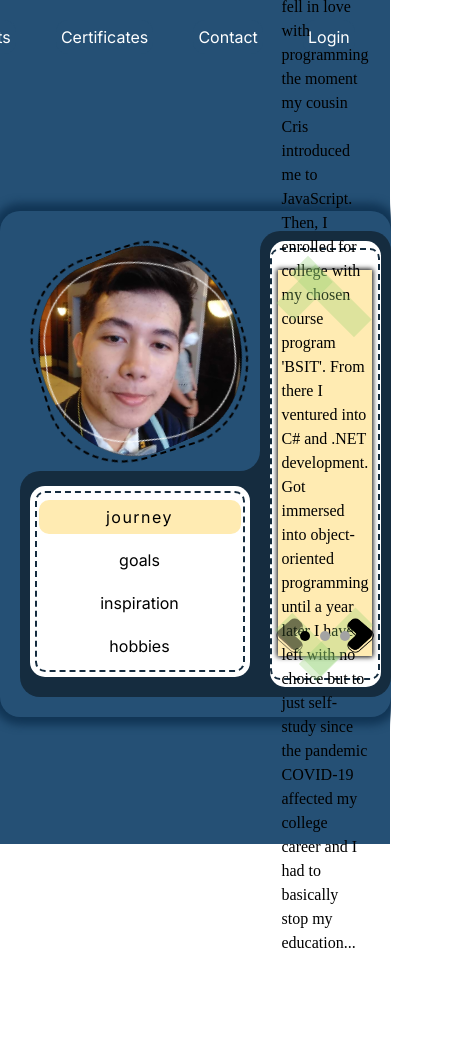
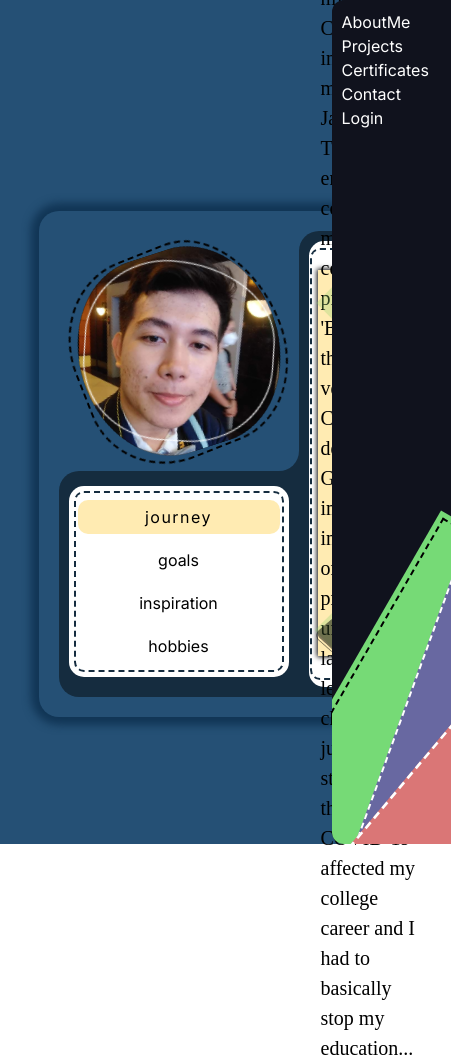
Before and after one commit to lancers2020/mini-portfolio, a Next.js app: page / in a window 390 px wide. Shown: the whole page, 451 px wide, since content can reach past the window. Before the commit the page ends 955 px from the top, so only its background shows below. Built offline with nearby package versions, Linux system fonts and the light colour scheme.

Commit message:
sidebar: responsiveness and design

```diff
--- a/app/components/cards/HeroProfile.js
+++ b/app/components/cards/HeroProfile.js
@@ -6,9 +6,9 @@ import InformalProfile from "@/public/informal_profile.jpg";
 
 const HeroProfile = ({isContentHovered}) => {
     return (
-        <div className={style.wrapper}>
-            <div className={style.parent}>
-                <div className={style.child}>
+        <section className={style.heroProfileWrapper}>
+            <div className={style.heroProfileParent}>
+                <div className={style.heroProfileChild}>
                     <Image
                         src={InformalProfile}
                         alt="Dave"
@@ -16,10 +16,10 @@ const HeroProfile = ({isContentHovered}) => {
                         height={200}
                     />
                 </div>
-                <div className={style.border1}></div>
+                <div className={style.heroProfileBorder1}></div>
             </div>
-            <div className={style.border2} style={{borderColor: isContentHovered ? 'white' : ''}}></div>
-        </div>
+            <div className={style.heroProfileBorder2} style={{borderColor: isContentHovered ? 'white' : ''}}></div>
+        </section>
     );
 };
 
--- /dev/null
+++ b/app/components/cards/SideBarDocker.js
@@ -0,0 +1,20 @@
+import style from "./styles.module.css";
+
+const SideBarDocker = ({list, isClicked}) => {
+    return (
+        <section className={`${style.sideBarDkrContainer} ${isClicked && style.isClicked}`}>
+            <div className={style.sideBarDkrWrapper}>
+                <ul>
+                    {list.map(v=><li>{v}</li>)}
+                </ul>
+            </div>
+            <div>
+                <div></div>
+                <div><div></div></div>
+                <div></div>
+            </div>
+        </section>
+    );
+};
+
+export default SideBarDocker;
--- a/app/components/cards/styles.module.css
+++ b/app/components/cards/styles.module.css
@@ -1,10 +1,10 @@
-.wrapper {
+.heroProfileWrapper {
     position: relative;
     display: flex;
     justify-content: center;
     align-items: center;
 }
-.parent {
+.heroProfileParent {
     width: 200px;
     height: 200px;
     background-color: black;
@@ -20,7 +20,7 @@
     animation: rotateClockWise 8s linear infinite;
 }
 
-.child {
+.heroProfileChild {
     position: absolute;
     transform: translate(-50%, -50%);
     width: 120%;
@@ -33,7 +33,7 @@
     animation: rotateCounterClockWise 8s linear infinite;
 }
 
-.border1 {
+.heroProfileBorder1 {
     animation: rotateClockWise 10s linear infinite;
     width: 180px;
     height: 190px;
@@ -45,7 +45,7 @@
     position: absolute;
 }
 
-.border2 {
+.heroProfileBorder2 {
     animation: rotateCounterClockWise 10s linear infinite;
     width: 210px;
     height: 210px;
@@ -55,6 +55,104 @@
     border-bottom-left-radius: 60% 180px;
     border: 2px dashed black;
     position: absolute;
+}
+
+/* SideBarDocker */
+.sideBarDkrContainer {
+    position: fixed;
+    top: 0;
+    right: -40vw;
+    background-color: rgb(19, 19, 19);
+    background-color: rgb(16, 18, 29);
+    z-index: 2500;
+    padding: 10px;
+    height: 100vh;
+    width: 40vw;
+    border-top-left-radius: 12px;
+    border-bottom-left-radius: 12px;
+    overflow: hidden;
+    transition: .2s ease;
+}
+.isClicked {
+    right: 0;
+    transition: 0s;
+}
+.sideBarDkrContainer > div:nth-of-type(1) {
+    height: 60%;
+    color: white;
+    /* background-color: red; */
+}
+.sideBarDkrContainer > div:nth-of-type(2) {
+    width: 100%;
+    height: 100%;
+    position: relative;
+}
+.sideBarDkrContainer > div:nth-of-type(2) > div {
+    border: 2px dashed white;
+}
+.sideBarDkrContainer:hover > div:nth-of-type(2) > div:nth-of-type(1) {
+    left: -10px;
+    z-index: 10;
+    transform: rotate(15deg);
+    margin-bottom: 30px;
+    transition: .45s ease;
+}
+.sideBarDkrContainer:hover > div:nth-of-type(2) > div:nth-of-type(2) {
+    left: -180px;
+    /* z-index: 10; */
+    transform: rotate(30deg);
+    /* margin-bottom: 30px; */
+    transition: .3s ease;
+}
+.sideBarDkrContainer:hover > div:nth-of-type(2) > div:nth-of-type(3) {
+    left: 20px;
+    transform: skew(-8deg, 34deg);
+    transform: rotate(35deg);
+    transition: .5s ease;
+    margin-bottom: 30px;
+    margin-top: 20px;
+}
+.sideBarDkrContainer > div:nth-of-type(2) > div:nth-of-type(1) {
+    position: absolute;
+    bottom: 0;
+    left: 0;
+    background-color: rgb(104, 104, 161);
+    width: 100%;
+    height: 100%;
+    z-index: 10;
+    transform: rotate(20deg);
+    margin-bottom: 20px;
+    transition: .3s ease;
+}
+.sideBarDkrContainer > div:nth-of-type(2) > div:nth-of-type(2) {
+    position: absolute;
+    bottom: 0;
+    left: -120px;
+    background-color: rgb(118, 218, 118);
+    width: 100%;
+    height: 100%;
+    /* transform: skew(-5deg, 30deg); */
+    transform: rotate(30deg);
+    border: none;
+    padding: 5px;
+    transition: .3s ease;
+}
+.sideBarDkrContainer > div:nth-of-type(2) > div:nth-of-type(3) {
+    position: absolute;
+    bottom: 0;
+    left: 0;
+    background-color: rgb(218, 118, 118);
+    width: 100%;
+    height: 100%;
+    transform: skew(-40deg, 40deg);
+    z-index: 11;
+    margin-bottom: -20px;
+    transition: .3s ease;
+}
+.sideBarDkrContainer > div:nth-of-type(2) > div:nth-of-type(2) > div {
+    border: 2px dashed rgb(0, 0, 0);
+    width: 100%;
+    height: 100%;
 }
 
 @keyframes rotateClockWise {
@@ -73,3 +171,24 @@
         transform: rotate(-360deg);
     }
 }
+
+/* media queries */
+@media (max-width: 425px) {
+    .sideBarDkrContainer {
+        width: 55vw;
+    }
+    .sideBarDkrContainer:hover > div:nth-of-type(2) > div:nth-of-type(3) {
+        left: 20px;
+        transform: skew(-8deg, 34deg);
+        transform: rotate(25deg);
+        transition: .6s ease;
+        /* margin-bottom: 50px;
+        margin-right: 20px; */
+        /* margin-top: 20px; */
+    }
+    .sideBarDkrContainer:hover > div:nth-of-type(2) > div:nth-of-type(2) {
+        left: -150px;
+        transform: rotate(30deg);
+        transition: .3s ease;
+    }
+}
--- a/app/components/sections/AboutMe.js
+++ b/app/components/sections/AboutMe.js
@@ -25,9 +25,9 @@ const Navbar = () => {
                 text={sidebar}
                 margin={"5px 0"}
                 borderRadius={12}
-                className={`${style.sideBarBtn} ${
+                className={`${style.abSideBarBtn} ${
                     currentSidebar === sidebar
-                        ? style.sideBarBtnHighSelected
+                        ? style.abSideBarBtnHighSelected
                         : ""
                 }`}
                 textColor="black"
@@ -38,8 +38,8 @@ const Navbar = () => {
     };
 
     return (
-        <div className={style.sideBarWrapper}>
-            <div className={style.sideBarBorder}>
+        <div className={style.abSideBarWrapper}>
+            <div className={style.abSideBarBorder}>
                 <div style={{ marginTop: "" }}>
                     {Object.keys(aboutMeData).map(renderSidebarButton)}
                 </div>
@@ -67,7 +67,7 @@ const AboutMe = () => {
                                 backgroundColor:
                                     currentPage === i ? "black" : "",
                             }}
-                            className={style.dots}
+                            className={style.abDots}
                         />
                     ))}
                 </ul>
@@ -80,29 +80,29 @@ const AboutMe = () => {
     }
 
     return (
-        <section style={{...contentHoveredBg}} className={style.parentWrapper} onMouseOver={()=>setIsContentHovered(true)} onMouseOut={()=>setIsContentHovered(false)}>
-            <div className={style.wrapper}>
+        <section style={{...contentHoveredBg}} className={style.abParentWrapper} onMouseOver={()=>setIsContentHovered(true)} onMouseOut={()=>setIsContentHovered(false)}>
+            <div className={style.abWrapper}>
                 <div style={{...contentHoveredBg}}>
-                    <div style={{...contentHoveredBg}} className={style.avatarWrapper}>
+                    <div style={{...contentHoveredBg}} className={style.abAvatarWrapper}>
                         <span>
                             <HeroProfile isContentHovered={isContentHovered} />
                         </span>
                     </div>
-                    <div style={{...contentHoveredBg}} className={style.bgLeft}>
-                        <div className={style.sideBar}>
+                    <div style={{...contentHoveredBg}} className={style.abBgLeft}>
+                        <div className={style.abSideBar}>
                             <Navbar />
                         </div>
                     </div>
                 </div>
-                <div style={{...contentHoveredBg}} className={style.bgRight}>
-                    <div className={style.rightWrapper}>
-                        <div className={style.rightContentContainer}>
+                <div style={{...contentHoveredBg}} className={style.abBgRight}>
+                    <div className={style.abRightWrapper}>
+                        <div className={style.abRightContentContainer}>
                             <span>
                                 <div>{currentSidebarContent}</div>
-                                <div className={style.scotchTapeTopLeft} />
-                                <div className={style.scotchTapeTopRight} />
-                                <div className={style.scotchTapeBottomLeft} />
-                                <div className={style.scotchTapeBottomRight} />
+                                <div className={style.abScotchTapeTopLeft} />
+                                <div className={style.abScotchTapeTopRight} />
+                                <div className={style.abScotchTapeBottomLeft} />
+                                <div className={style.abScotchTapeBottomRight} />
                                 <div>{renderDots()}</div>
                                 <div>
                                     <Pagination
--- a/app/components/sections/Navbar.js
+++ b/app/components/sections/Navbar.js
@@ -1,7 +1,10 @@
-import React, { useState } from "react";
+import React, { useEffect, useState } from "react";
 import style from "./style.module.css";
 import BasicButton from "../buttons/basicButton";
 import { useSelector } from "react-redux";
+import SideBarDocker from "../cards/SideBarDocker";
+import Bar from '@/public/icons/bar.png';
+import Image from "next/image";
 
 const NavBarButtons = ({ text, isHovered}) => {
     const { activeNavbarButton: currentNavbarButton } = useSelector((state)=>state.navbarReducer);
@@ -22,8 +25,25 @@ const NavBarButtons = ({ text, isHovered}) => {
 
 function Navbar() {
     const [isHovered, setIsHovered] = useState(false);
+    const [width, setWidth] = useState(window.innerWidth);
+    const [isClicked, setIsClicked] = useState(false);
+
+    useEffect(() => {
+        const handleResize = () => {
+            setWidth(window.innerWidth);
+        };
+
+        window.addEventListener("resize", handleResize);
+        return () => {
+            window.removeEventListener("resize", handleResize);
+        };
+    }, []);
+
+    const navbarList = ["AboutMe", "Projects", "Certificates", "Contact", "Login"];
 
     return (
+        <>
+            {width > 768 ? (
                 <section className={style.navbarWrapper}>
                     <ul onMouseOver={()=>setIsHovered(true)} onMouseOut={()=>setIsHovered(false)}>
                         <li >
@@ -43,6 +63,15 @@ function Navbar() {
                         </li>
                     </ul>
                 </section>
+            ) : (
+                // isClicked ? <SideBarDocker list={navbarList} isClicked={isClicked} /> : <div onClick={()=>setIsClicked(true)} className={style.sideBarBtn}><Image src={Bar} width={50} height={50} alt="sidebar toggle"/></div>
+                <>
+                    <SideBarDocker list={navbarList} isClicked={isClicked} />
+                    <div onClick={()=>setIsClicked(true)} className={style.sideBarBtn}><Image src={Bar} width={50} height={50} alt="sidebar toggle"/></div>
+                </>
+            )}
+            {isClicked && <div onClick={()=>setIsClicked(false)} className="overlay"></div>}
+        </>
     );
 }
 
--- a/app/components/sections/style.module.css
+++ b/app/components/sections/style.module.css
@@ -1,4 +1,4 @@
-.parentWrapper {
+.abParentWrapper {
     padding: 20px;
     /* background-color: #1f405c; */
     background-color: #255075;
@@ -7,7 +7,7 @@
     box-shadow: 0px 0px 8px 8px #113555;
     min-height: 466px;
 }
-.wrapper {
+.abWrapper {
     width: 70vw;
     height: 50vh;
     display: flex;
@@ -17,15 +17,13 @@
     max-width: 1000px;
     min-height: 466px;
 }
-
-.avatarWrapper {
+.abAvatarWrapper {
     background-color: #1f405c;
     background-color: #255075;
     border-bottom-right-radius: 20px;
     padding: 20px;
 }
-
-.wrapper > div:nth-child(1) {
+.abWrapper > div:nth-child(1) {
     background-color: #a1c398;
     background-color: #152c3f;
     /* background-color: #337357; */
@@ -36,8 +34,7 @@
     flex-direction: column;
     min-height: 466px;
 }
-
-.sideBar {
+.abSideBar {
     background-color: #a1c398;
     background-color: #152c3f;
     padding: 10px;
@@ -46,8 +43,7 @@
     height: 100%;
     width: 100%;
 }
-
-.sideBarWrapper {
+.abSideBarWrapper {
     background-color: #337357;
     background-color: #6d2932;
     background-color: #ecca9c;
@@ -58,13 +54,11 @@
     margin-top: 5px;
     color: black;
 }
-
-.sideBarBorder {
+.abSideBarBorder {
     border: 2px dashed #152c3f;
     border-radius: 10px;
 }
-
-.sideBarBtn {
+.abSideBarBtn {
     background-color: #337357 !important;
     background-color: #6d2932 !important;
     background-color: #c6ebc5 !important;
@@ -75,25 +69,21 @@
     border: 2px solid white !important;
     transition: 0.3s;
 }
-
-.sideBarBtn:hover {
+.abSideBarBtn:hover {
     background-color: #004225 !important;
     background-color: #135e4b !important;
     background-color: #fff6dc !important;
     letter-spacing: 1.5px;
     transition: 0.3s;
 }
-
-.sideBarBtnHighSelected {
+.abSideBarBtnHighSelected {
     background-color: #ffebb2 !important;
     letter-spacing: 1.5px;
 }
-
-.sideBarBtnHighSelected:hover {
+.abSideBarBtnHighSelected:hover {
     background-color: #ffebb2 !important;
 }
-
-.rightWrapper {
+.abRightWrapper {
     background-color: #a1c398;
     background-color: #152c3f;
     border-radius: 20px;
@@ -103,8 +93,7 @@
     padding: 10px;
     min-height: 466px;
 }
-
-.rightContentContainer {
+.abRightContentContainer {
     background-color: #6d2932;
     background-color: #c6ebc5;
     background-color: white;
@@ -114,16 +103,14 @@
     align-items: center;
     border-radius: 15px;
 }
-
-.rightContentContainer > span {
+.abRightContentContainer > span {
     height: 97%;
     width: 98.5%;
     border: 2px dashed #152c3f;
     border-radius: 10px;
     position: relative;
 }
-
-.rightContentContainer > span > div:nth-child(1) {
+.abRightContentContainer > span > div:nth-child(1) {
     background-color: #d5b4b4;
     background-color: #135e4b;
     background-color: #ffebb2;
@@ -140,8 +127,7 @@
     font-family: cursive;
     font-size: 20px;
 }
-
-.rightContentContainer > span > div + div {
+.abRightContentContainer > span > div + div {
     background-color: #f3deba;
     background-color: #90d26d;
     position: absolute;
@@ -149,8 +135,7 @@
     opacity: 0.3;
     height: 25px;
 }
-
-.rightContentContainer > span > div:nth-child(6) {
+.abRightContentContainer > span > div:nth-child(6) {
     background-color: transparent;
     position: absolute;
     bottom: 30px;
@@ -161,14 +146,12 @@
     justify-content: center;
     align-items: center;
 }
-
-.rightContentContainer > span > div:nth-child(6) > section > ul {
+.abRightContentContainer > span > div:nth-child(6) > section > ul {
     display: flex;
     justify-content: center;
     align-items: center;
 }
-
-.rightContentContainer > span > div:nth-child(7) {
+.abRightContentContainer > span > div:nth-child(7) {
     background-color: transparent;
     position: absolute;
     opacity: 1;
@@ -178,35 +161,30 @@
     display: flex;
     justify-content: center;
 }
-
-.scotchTapeTopLeft {
+.abScotchTapeTopLeft {
     top: 7%;
     left: 4%;
     transform: rotate(-45deg);
     width: 55px !important;
 }
-
-.scotchTapeTopRight {
+.abScotchTapeTopRight {
     top: 8%;
     right: 2%;
     transform: rotate(45deg);
     width: 90px !important;
 }
-
-.scotchTapeBottomLeft {
+.abScotchTapeBottomLeft {
     bottom: 5%;
     left: 2%;
     transform: rotate(-135deg);
     width: 65px !important;
 }
-
-.scotchTapeBottomRight {
+.abScotchTapeBottomRight {
     bottom: 5%;
     right: 2%;
     transform: rotate(135deg);
 }
-
-.bgLeft {
+.abBgLeft {
     background-color: #1f405c;
     background-color: #255075;
     width: 100%;
@@ -215,8 +193,7 @@
     justify-content: center;
     align-items: center;
 }
-
-.bgRight {
+.aBBgRight {
     background-color: #1f405c;
     background-color: #255075;
     width: 100%;
@@ -229,34 +206,38 @@
     right: 0;
     margin-top: 10px;
 }
-
 .navbarWrapper > ul {
     display: flex;
     min-width: 600px;
     justify-content: space-evenly;
 }
-
 .navbarWrapper > ul > li {
     padding: 5px;
 }
-
 .navbarButtons {
     background-color: #255075;
     border-radius: 10px;
     /* box-shadow: 0px 0px 8px 5px #113555; */
     transition: background-color 0.2s ease-in-out, transform 0.5s cubic-bezier(0.785, 1.135, 0.155, 0.855);
 }
-
 .navbarButtons:hover {
     box-shadow: 0px 0px 8px 5px #113555;
     animation: bounce 0.5s ease-in-out;
     transform: scale(1.2);
 }
-
 .activeNavbarButton {
     box-shadow: 0px 0px 8px 5px #113555;
     animation: bounce 0.5s ease-in-out;
     transform: scale(1.2);
+}
+.sideBarBtn {
+    position: absolute;
+    top: 0;
+    right: 0;
+    margin: 8px 12px 0 0;
+    height: 40px;
+    width: 40px;
+    cursor: pointer;
 }
 
 @keyframes bounce {
@@ -267,7 +248,7 @@
 }
 
 /* dots */
-.dots {
+.abDots {
     width: 10px;
     height: 10px;
     border-radius: 50%;
@@ -275,8 +256,7 @@
     margin: 0 5px;
     transition: 0.2s;
 }
-
-.dots:hover {
+.abDots:hover {
     width: 20px;
     height: 20px;
     transition: 0.2s;
@@ -296,3 +276,8 @@
         width: 90vw;
     }
 }
+@media (max-width: 425px) {
+    .navbarWrapper {
+        background-color: red;
+    }
+}
--- a/app/globals.css
+++ b/app/globals.css
@@ -1,3 +1,13 @@
 @tailwind base;
 @tailwind components;
 @tailwind utilities;
+
+.overlay {
+    position: fixed;
+    top: 0;
+    width: 100vw;
+    height: 100vh;
+    background-color: rgba(0, 0, 0, 0.5);
+    backdrop-filter: blur(3px);
+    z-index: 2000;
+}
```
Also changed, not shown: public/icons/bar.png (added). Lines whose indentation alone changed are shown as unchanged.
